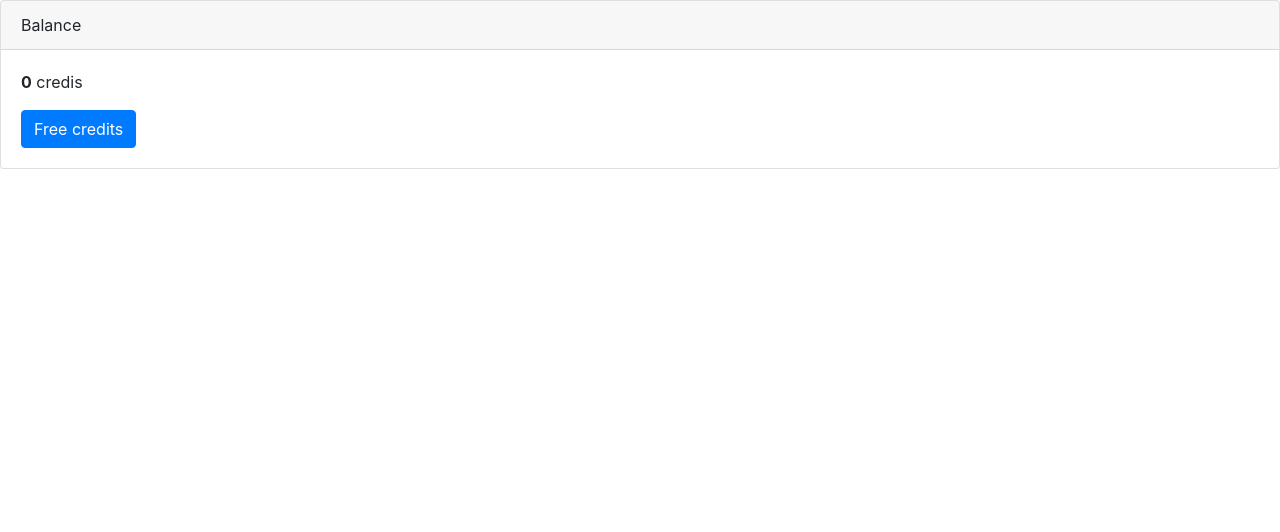
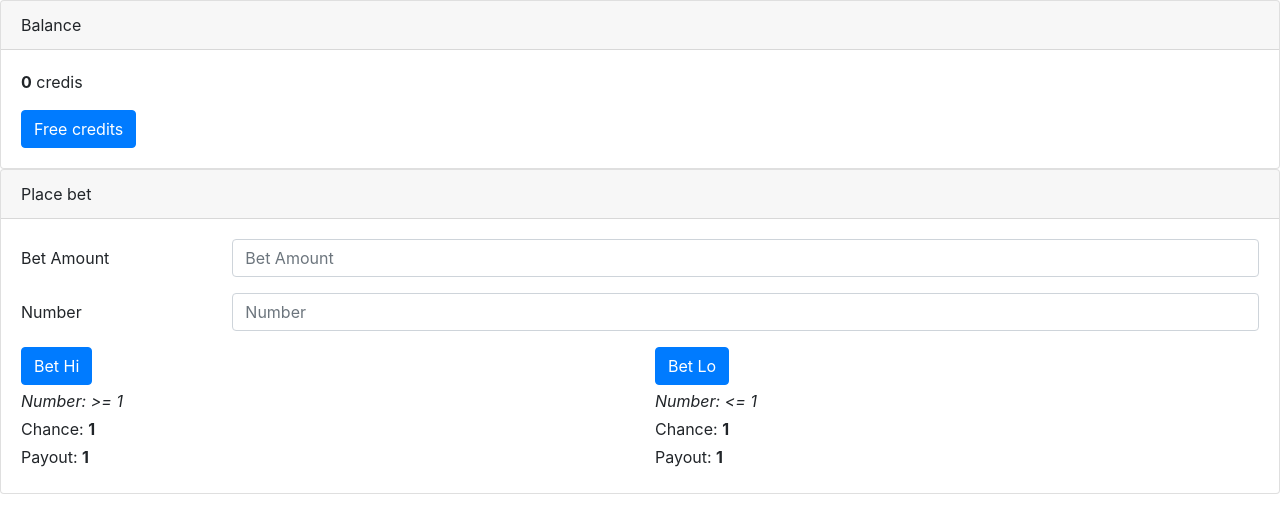
Before and after one commit to Lenseg/dices, an Angular app: page / in a window 1280 px wide. Shown: the top 532 px of the page. Built offline with nearby package versions, Linux system fonts and the light colour scheme.

Commit message:
bet component layout

```diff
--- a/src/app/app.component.html
+++ b/src/app/app.component.html
@@ -1 +1,2 @@
 <app-balance></app-balance>
+<app-bet></app-bet>
--- a/src/app/app.module.ts
+++ b/src/app/app.module.ts
@@ -6,6 +6,7 @@ import { AppComponent } from './app.component';
 import { BalanceService } from './modules/balance/balance.service';
 
 import { BalanceModule } from './modules/balance/balance.module';
+import { BetModule } from './modules/bet/bet.module';
 
 
 @NgModule({
@@ -14,6 +15,7 @@ import { BalanceModule } from './modules/balance/balance.module';
   ],
   imports: [
     BalanceModule,
+    BetModule,
     BrowserModule
   ],
   providers: [BalanceService],
--- a/src/app/modules/bet/bet.component.html
+++ b/src/app/modules/bet/bet.component.html
@@ -1,3 +1,35 @@
-<p>
-  bet works!
-</p>
+<div class="card">
+  <div class="card-header">
+    Place bet
+  </div>
+  <div class="card-body">
+    <form>
+      <div class="form-group row">
+        <label for="amont" class="col-sm-2 col-form-label">Bet Amount</label>
+        <div class="col-sm-10">
+          <input type="password" class="form-control" id="amont" placeholder="Bet Amount">
+        </div>
+      </div>
+      <div class="form-group row">
+        <label for="number" class="col-sm-2 col-form-label">Number</label>
+        <div class="col-sm-10">
+          <input type="password" class="form-control" id="number" placeholder="Number">
+        </div>
+      </div>
+    </form>
+    <div class="row">
+      <div class="col-sm-6">
+        <button class="btn btn-primary  mb-1">Bet Hi</button>
+        <p class="mb-1"><i>Number: >= 1</i></p>
+        <p class="mb-1">Chance: <b>1</b></p>
+        <p class="mb-1">Payout: <b>1</b></p>
+      </div>
+      <div class="col-sm-6">
+        <button class="btn btn-primary mb-1">Bet Lo</button>
+        <p class="mb-1"><i>Number: <= 1</i></p>
+        <p class="mb-1">Chance: <b>1</b></p>
+        <p class="mb-1">Payout: <b>1</b></p>
+      </div>
+    </div>
+  </div>
+</div>
```
